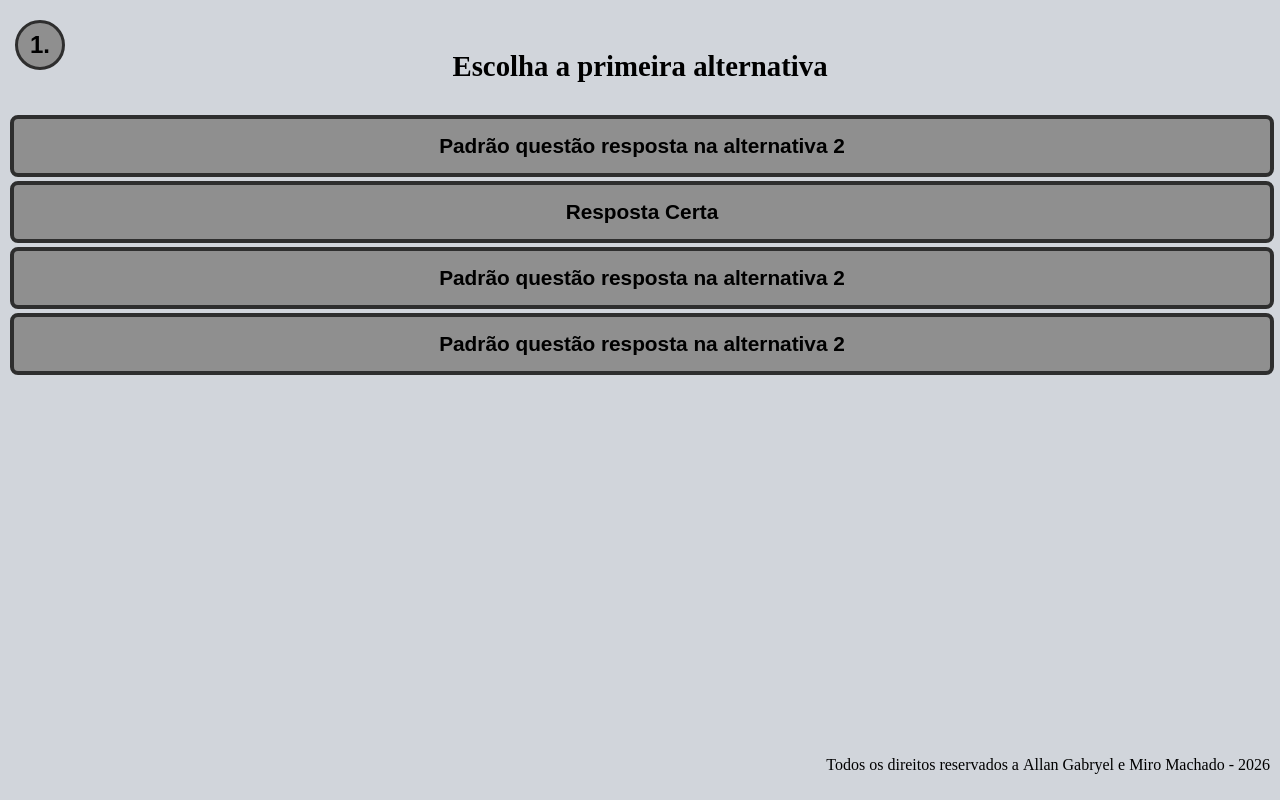
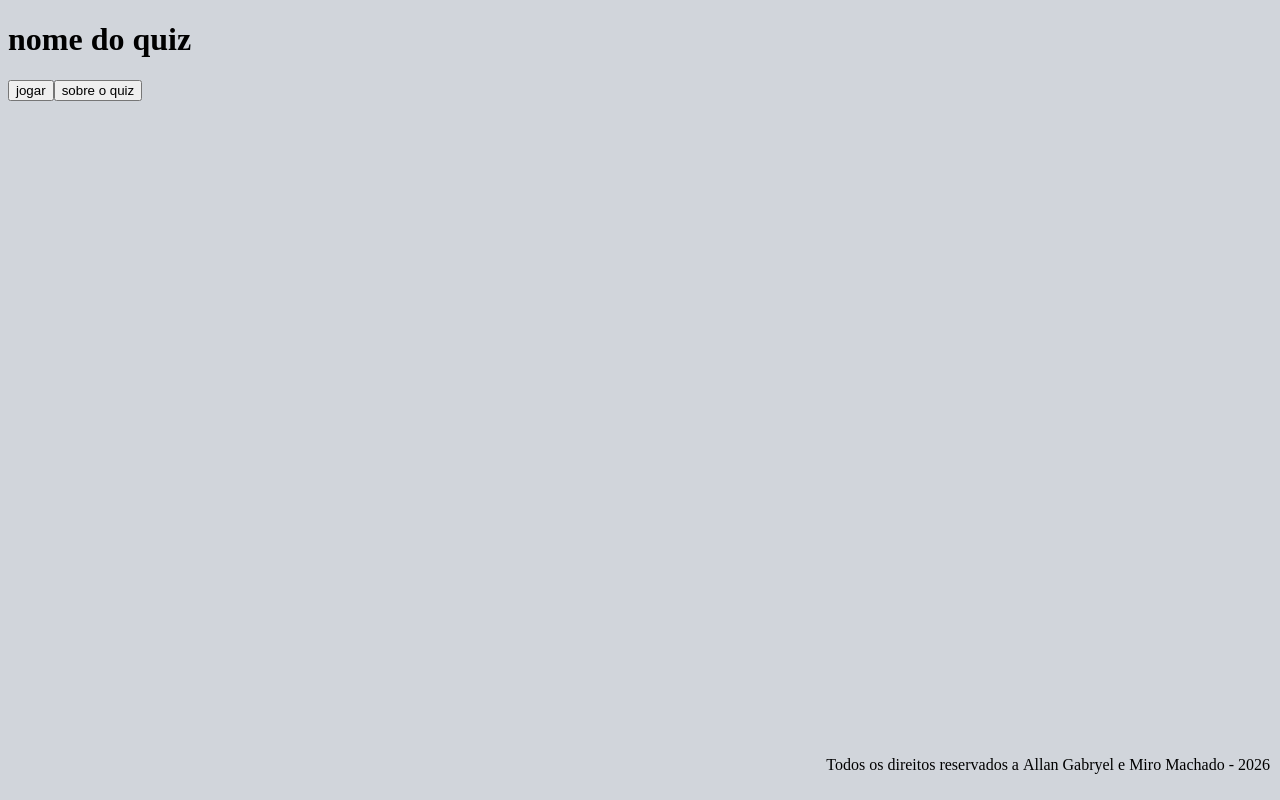
Before and after one commit to Allan-GX/Projeto-1-Introducao-a-adiministracao, a React app in the folder app/: page / in a window 1280 px wide. Built offline with nearby package versions, Linux system fonts and the light colour scheme; the HTML template or start-up script is replaced by a standard one.

Commit message:
tela_inicial

```diff
--- a/app/src/App.jsx
+++ b/app/src/App.jsx
@@ -3,19 +3,21 @@ import './App.css'
 import CreditoComponent from './components/CreditoComponent'
 import PerguntasComponent from './components/PerguntasComponent'
 import Collection from './components/ButtonCollection';
+import Pergunta from './components/PerguntaCompleta';
+import Inicio from './components/TelaInicialComponent';
 
 function App() {
-  const [progress,setProgress] = useState(1);
+  const [progress,setProgress] = useState(0);
 
   return (
     <>
-      <section>
-        <section className='quiz-conteiner'>
-          <PerguntasComponent progress={progress} setProgress={setProgress}/>
-          <Collection progress={progress} setProgress={setProgress}/>
-        </section>
-        <CreditoComponent progress={progress} setProgress={setProgress}/>
-      </section>
+      <header>
+        <Inicio progress={progress} setProgress={setProgress}/>
+      </header>
+      <main>
+        <Pergunta progress={progress} setProgress={setProgress}/>
+        <CreditoComponent progress={1} setProgress={setProgress}/>
+      </main>
 
       <section>
       </section>
--- /dev/null
+++ b/app/src/components/PerguntaCompleta.jsx
@@ -0,0 +1,18 @@
+import PerguntasComponent from './PerguntasComponent'
+import Collection from './ButtonCollection';
+const Pergunta = ({progress,setProgress}) => {
+    if (progress > 0){
+        return (
+            <section className='quiz-conteiner'>
+            <PerguntasComponent progress={progress} setProgress={setProgress}/>
+            <Collection progress={progress} setProgress={setProgress}/>
+            </section>
+        );
+    } else {
+        return (
+            <>
+            </>
+        );
+    }
+}
+export default Pergunta;
--- a/app/src/components/SobreoquizComponent.jsx
+++ b/app/src/components/SobreoquizComponent.jsx
@@ -1,4 +1,5 @@
-function Sobre (){
+function Sobre ({vis}){
+    if (vis != 0){
         return (
             <div>
                 <p>Este quiz trata de um quiz de
@@ -9,6 +10,9 @@ function Sobre (){
                     Boa sorte!!!
                 </p>
             </div>);
+    } else {
+        return (<></>);
+    }
 }
 
 export default Sobre;
--- a/app/src/components/TelaInicialComponent.jsx
+++ b/app/src/components/TelaInicialComponent.jsx
@@ -1,17 +1,31 @@
+import { useState } from "react";
 import Sobre from "./SobreoquizComponent";
 
-function Inicio(){
+function Inicio({progress,setProgress}){
+    const [sobrevis,setSobrevis] = useState(0);
 
     function handleClick(){
-        <Sobre></Sobre>
+        if (sobrevis == 0){
+            setSobrevis(1);
+        } else {
+            setSobrevis(0);
+        }
+    }
+    function handleJogar(){
+        setProgress(progress + 1);
     }
 
+    if (progress === 0){
     return (
         <div>
             <h1>nome do quiz</h1>
-            <button>jogar</button>
+            <button onClick={handleJogar}>jogar</button>
             <button onClick={handleClick}>sobre o quiz</button>
+            <Sobre vis={sobrevis}/>
         </div>);
+    } else {
+        return (<></>);
+    }
 }
 
 export default Inicio;
```
Lines whose indentation alone changed are shown as unchanged.
